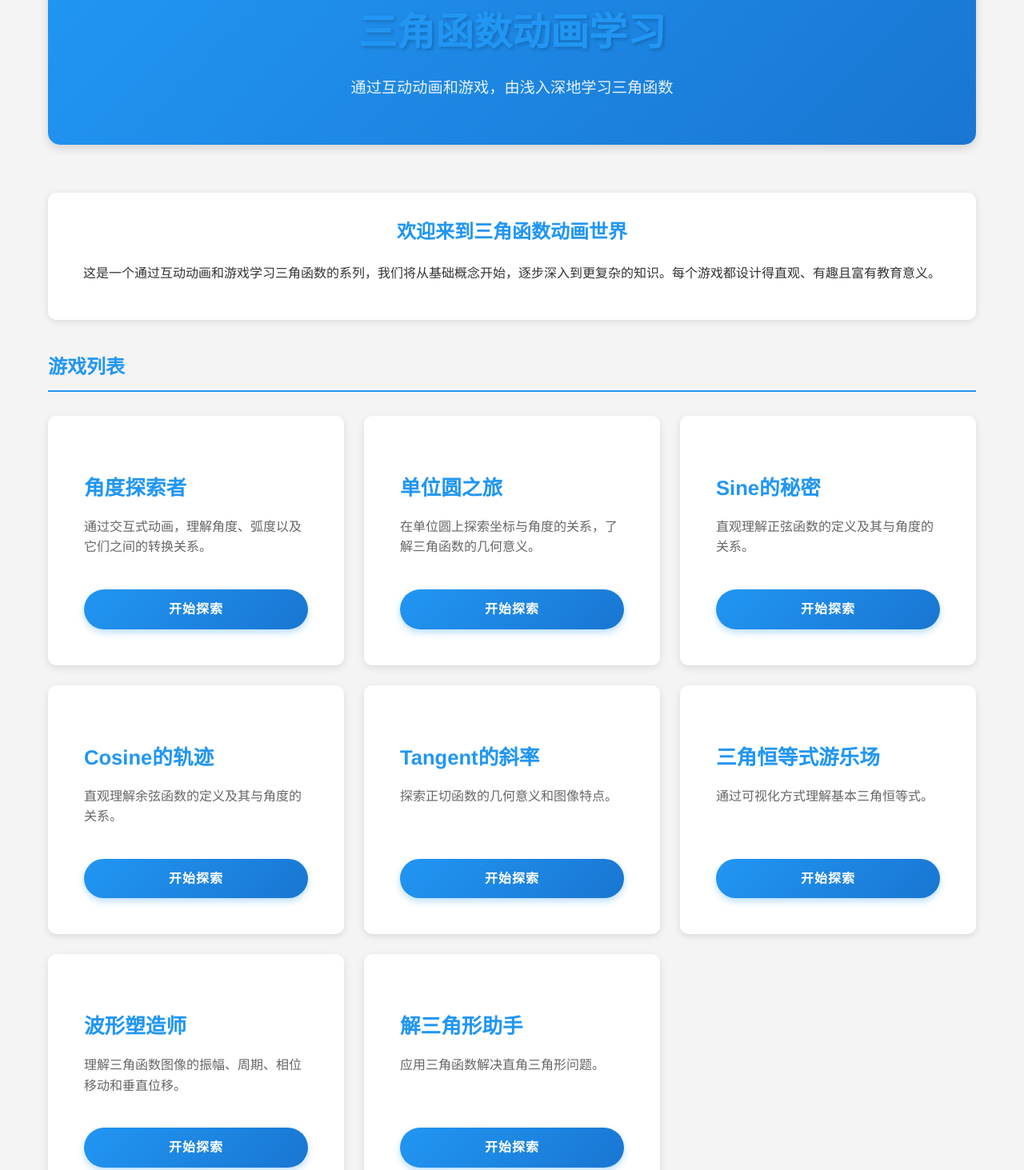
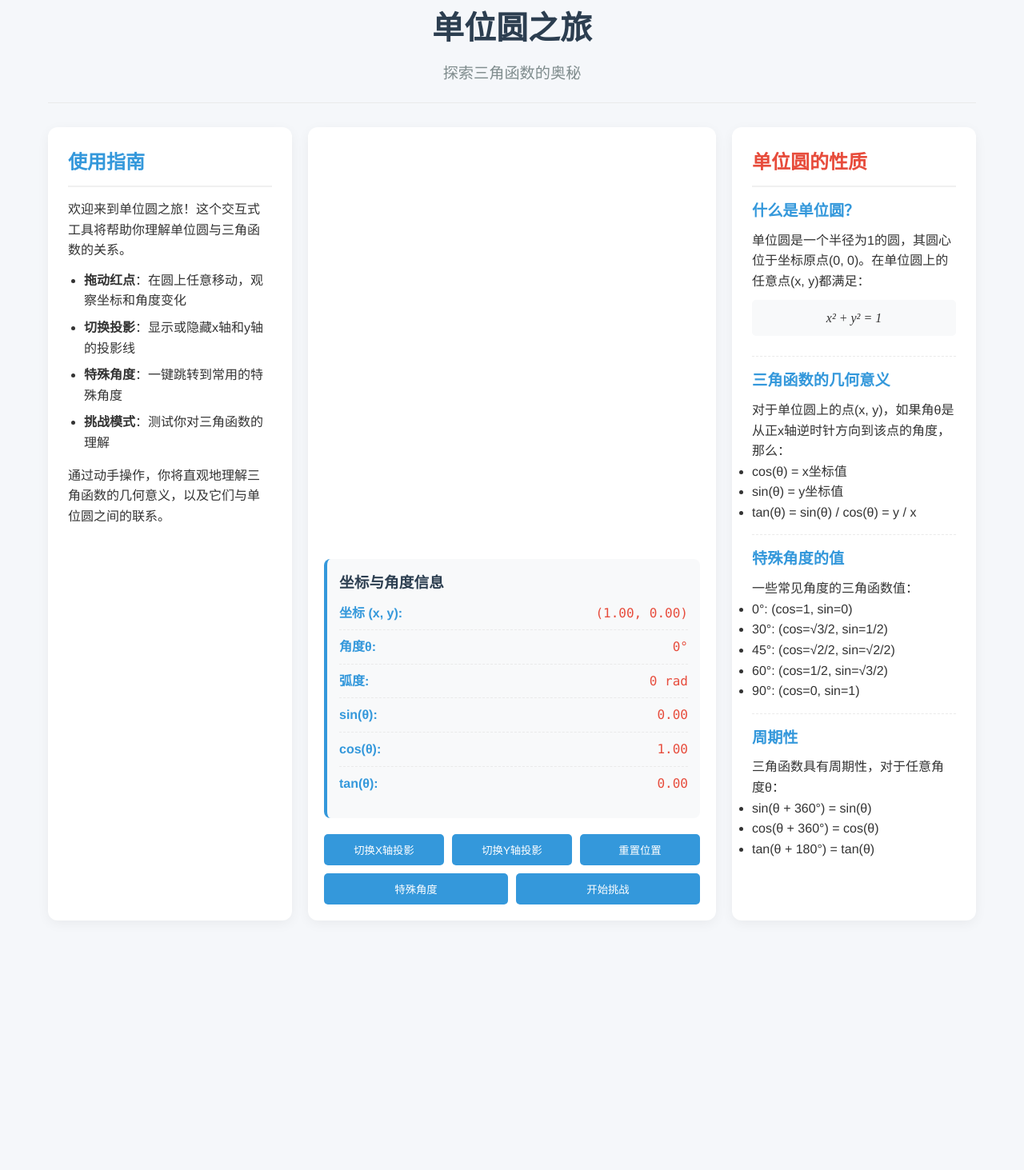
Before and after one commit to yszxh/-SVG-, a plain HTML site: page index.html in a window 1280 px wide. Shown: the part 37-1500 px from the top of the page at 80% size. After the commit the page ends 1208 px from the top, so only its background shows below. Drawn offline with Linux system fonts and the light colour scheme.

Commit message:
添加单位圆之旅HTML主页

```diff
--- a/index.html
+++ b/index.html
@@ -1,212 +1,125 @@
 <!DOCTYPE html>
-<html lang="zh">
+<html lang="zh-CN">
 <head>
     <meta charset="UTF-8">
     <meta name="viewport" content="width=device-width, initial-scale=1.0">
-    <title>三角函数动画学习</title>
-    <link rel="stylesheet" href="css/style.css">
-    <style>
-        /* 首页特定样式 */
-        .container {
-            max-width: 1200px;
-            margin: 0 auto;
-            padding: 0 20px;
-        }
-
-        header {
-            text-align: center;
-            padding: 40px 0;
-            background: linear-gradient(135deg, #2196F3, #1976D2);
-            color: white;
-            margin-bottom: 40px;
-            border-radius: 0 0 15px 15px;
-            box-shadow: 0 4px 12px rgba(0, 0, 0, 0.15);
-        }
-
-        header h1 {
-            font-size: 3rem;
-            margin-bottom: 15px;
-            text-shadow: 2px 2px 4px rgba(0, 0, 0, 0.2);
-        }
-
-        header p {
-            font-size: 1.2rem;
-            opacity: 0.9;
-        }
-
-        .intro {
-            background-color: white;
-            padding: 30px;
-            border-radius: 10px;
-            box-shadow: 0 2px 10px rgba(0, 0, 0, 0.1);
-            margin-bottom: 40px;
-            text-align: center;
-        }
-
-        .intro h2 {
-            color: #2196F3;
-            margin-bottom: 20px;
-            border-bottom: none;
-            padding-bottom: 0;
-        }
-
-        .game-cards {
-            display: grid;
-            grid-template-columns: repeat(auto-fill, minmax(280px, 1fr));
-            gap: 25px;
-            margin-top: 30px;
-        }
-
-        .game-card {
-            background-color: white;
-            border-radius: 10px;
-            box-shadow: 0 3px 10px rgba(0, 0, 0, 0.1);
-            transition: all 0.3s ease;
-            height: 100%;
-        }
-
-        .game-card:hover {
-            transform: translateY(-10px);
-            box-shadow: 0 10px 20px rgba(0, 0, 0, 0.15);
-        }
-
-        .card-content {
-            padding: 25px;
-            display: flex;
-            flex-direction: column;
-            height: 100%;
-        }
-
-        .card-content h3 {
-            color: #2196F3;
-            font-size: 1.6rem;
-            margin-bottom: 15px;
-        }
-
-        .card-content p {
-            color: #666;
-            margin-bottom: 20px;
-            flex-grow: 1;
-        }
-
-        .btn {
-            display: inline-block;
-            background: linear-gradient(135deg, #2196F3, #1976D2);
-            color: white;
-            padding: 12px 24px;
-            border-radius: 50px;
-            text-decoration: none;
-            font-weight: bold;
-            text-align: center;
-            transition: all 0.3s ease;
-            text-transform: uppercase;
-            letter-spacing: 1px;
-            box-shadow: 0 4px 8px rgba(33, 150, 243, 0.3);
-        }
-
-        .btn:hover {
-            background: linear-gradient(135deg, #1976D2, #0D47A1);
-            transform: translateY(-2px);
-            box-shadow: 0 6px 12px rgba(33, 150, 243, 0.4);
-        }
-
-        footer {
-            text-align: center;
-            padding: 30px 0;
-            background-color: #333;
-            color: white;
-            margin-top: 60px;
-            border-radius: 15px 15px 0 0;
-        }
-    </style>
+    <title>单位圆之旅 - 探索三角函数</title>
+    <link rel="stylesheet" href="css/unit-circle.css">
 </head>
 <body>
-    <div class="container">
-        <header>
-            <h1>三角函数动画学习</h1>
-            <p>通过互动动画和游戏，由浅入深地学习三角函数</p>
-        </header>
+    <div class="title-container">
+        <h1>单位圆之旅</h1>
+        <p class="subtitle">探索三角函数的奥秘</p>
+    </div>
 
-        <main>
-            <section class="intro">
-                <h2>欢迎来到三角函数动画世界</h2>
-                <p>这是一个通过互动动画和游戏学习三角函数的系列，我们将从基础概念开始，逐步深入到更复杂的知识。每个游戏都设计得直观、有趣且富有教育意义。</p>
-            </section>
+    <div class="main-container">
+        <div class="instructions">
+            <h2>使用指南</h2>
+            <p>欢迎来到单位圆之旅！这个交互式工具将帮助你理解单位圆与三角函数的关系。</p>
+            <ul>
+                <li><strong>拖动红点</strong>：在圆上任意移动，观察坐标和角度变化</li>
+                <li><strong>切换投影</strong>：显示或隐藏x轴和y轴的投影线</li>
+                <li><strong>特殊角度</strong>：一键跳转到常用的特殊角度</li>
+                <li><strong>挑战模式</strong>：测试你对三角函数的理解</li>
+            </ul>
+            <p>通过动手操作，你将直观地理解三角函数的几何意义，以及它们与单位圆之间的联系。</p>
+        </div>
 
-            <section class="games">
-                <h2>游戏列表</h2>
+        <div class="game-container">
+            <svg id="unit-circle-canvas" xmlns="http://www.w3.org/2000/svg" viewBox="-250 -250 500 500"></svg>
 
-                <div class="game-cards">
-                    <div class="game-card">
-                        <div class="card-content">
-                            <h3>角度探索者</h3>
-                            <p>通过交互式动画，理解角度、弧度以及它们之间的转换关系。</p>
-                            <a href="angle-explorer.html" class="btn">开始探索</a>
-                        </div>
-                    </div>
+            <div class="info-panel">
+                <h3>坐标与角度信息</h3>
+                <div class="info-item">
+                    <span class="info-label">坐标 (x, y):</span>
+                    <span class="info-value" id="coordinate-info">(1.00, 0.00)</span>
+                </div>
+                <div class="info-item">
+                    <span class="info-label">角度θ:</span>
+                    <span class="info-value" id="angle-info">0°</span>
+                </div>
+                <div class="info-item">
+                    <span class="info-label">弧度:</span>
+                    <span class="info-value" id="radian-info">0 rad</span>
+                </div>
+                <div class="info-item">
+                    <span class="info-label">sin(θ):</span>
+                    <span class="info-value" id="sin-info">0.00</span>
+                </div>
+                <div class="info-item">
+                    <span class="info-label">cos(θ):</span>
+                    <span class="info-value" id="cos-info">1.00</span>
+                </div>
+                <div class="info-item">
+                    <span class="info-label">tan(θ):</span>
+                    <span class="info-value" id="tan-info">0.00</span>
+                </div>
+            </div>
 
-                    <div class="game-card">
-                        <div class="card-content">
-                            <h3>单位圆之旅</h3>
-                            <p>在单位圆上探索坐标与角度的关系，了解三角函数的几何意义。</p>
-                            <a href="unit-circle.html" class="btn">开始探索</a>
-                        </div>
-                    </div>
+            <div class="controls">
+                <button id="toggle-x-projection">切换X轴投影</button>
+                <button id="toggle-y-projection">切换Y轴投影</button>
+                <button id="reset-point">重置位置</button>
+                <button id="special-angles">特殊角度</button>
+                <button id="start-challenge">开始挑战</button>
+            </div>
 
-                    <div class="game-card">
-                        <div class="card-content">
-                            <h3>Sine的秘密</h3>
-                            <p>直观理解正弦函数的定义及其与角度的关系。</p>
-                            <a href="sine-secret.html" class="btn">开始探索</a>
-                        </div>
-                    </div>
+            <div id="quiz-container">
+                <h3>三角函数挑战</h3>
+                <div id="quiz-question"></div>
+                <div id="quiz-options"></div>
+                <div id="quiz-feedback" class="feedback"></div>
+                <div class="controls">
+                    <button id="next-question">下一题</button>
+                </div>
+            </div>
+        </div>
 
-                    <div class="game-card">
-                        <div class="card-content">
-                            <h3>Cosine的轨迹</h3>
-                            <p>直观理解余弦函数的定义及其与角度的关系。</p>
-                            <a href="cosine-adventure.html" class="btn">开始探索</a>
-                        </div>
-                    </div>
+        <div class="circle-properties">
+            <h2>单位圆的性质</h2>
 
-                    <div class="game-card">
-                        <div class="card-content">
-                            <h3>Tangent的斜率</h3>
-                            <p>探索正切函数的几何意义和图像特点。</p>
-                            <a href="tangent-slope.html" class="btn">开始探索</a>
-                        </div>
-                    </div>
+            <div class="property-item">
+                <h3>什么是单位圆？</h3>
+                <p>单位圆是一个半径为1的圆，其圆心位于坐标原点(0, 0)。在单位圆上的任意点(x, y)都满足：</p>
+                <div class="math-formula">
+                    x² + y² = 1
+                </div>
+            </div>
 
-                    <div class="game-card">
-                        <div class="card-content">
-                            <h3>三角恒等式游乐场</h3>
-                            <p>通过可视化方式理解基本三角恒等式。</p>
-                            <a href="trig-identities.html" class="btn">开始探索</a>
-                        </div>
-                    </div>
+            <div class="property-item">
+                <h3>三角函数的几何意义</h3>
+                <p>对于单位圆上的点(x, y)，如果角θ是从正x轴逆时针方向到该点的角度，那么：</p>
+                <ul>
+                    <li>cos(θ) = x坐标值</li>
+                    <li>sin(θ) = y坐标值</li>
+                    <li>tan(θ) = sin(θ) / cos(θ) = y / x</li>
+                </ul>
+            </div>
 
-                    <div class="game-card">
-                        <div class="card-content">
-                            <h3>波形塑造师</h3>
-                            <p>理解三角函数图像的振幅、周期、相位移动和垂直位移。</p>
-                            <a href="wave-shaper.html" class="btn">开始探索</a>
-                        </div>
-                    </div>
+            <div class="property-item">
+                <h3>特殊角度的值</h3>
+                <p>一些常见角度的三角函数值：</p>
+                <ul>
+                    <li>0°: (cos=1, sin=0)</li>
+                    <li>30°: (cos=√3/2, sin=1/2)</li>
+                    <li>45°: (cos=√2/2, sin=√2/2)</li>
+                    <li>60°: (cos=1/2, sin=√3/2)</li>
+                    <li>90°: (cos=0, sin=1)</li>
+                </ul>
+            </div>
 
-                    <div class="game-card">
-                        <div class="card-content">
-                            <h3>解三角形助手</h3>
-                            <p>应用三角函数解决直角三角形问题。</p>
-                            <a href="triangle-solver.html" class="btn">开始探索</a>
-                        </div>
-                    </div>
-                </div>
-            </section>
-        </main>
+            <div class="property-item">
+                <h3>周期性</h3>
+                <p>三角函数具有周期性，对于任意角度θ：</p>
+                <ul>
+                    <li>sin(θ + 360°) = sin(θ)</li>
+                    <li>cos(θ + 360°) = cos(θ)</li>
+                    <li>tan(θ + 180°) = tan(θ)</li>
+                </ul>
+            </div>
+        </div>
+    </div>
 
-        <footer>
-            <p>版权所有：邹雨辰@2025</p>
-        </footer>
-    </div>
+    <script src="js/unit-circle.js"></script>
 </body>
 </html>
```
